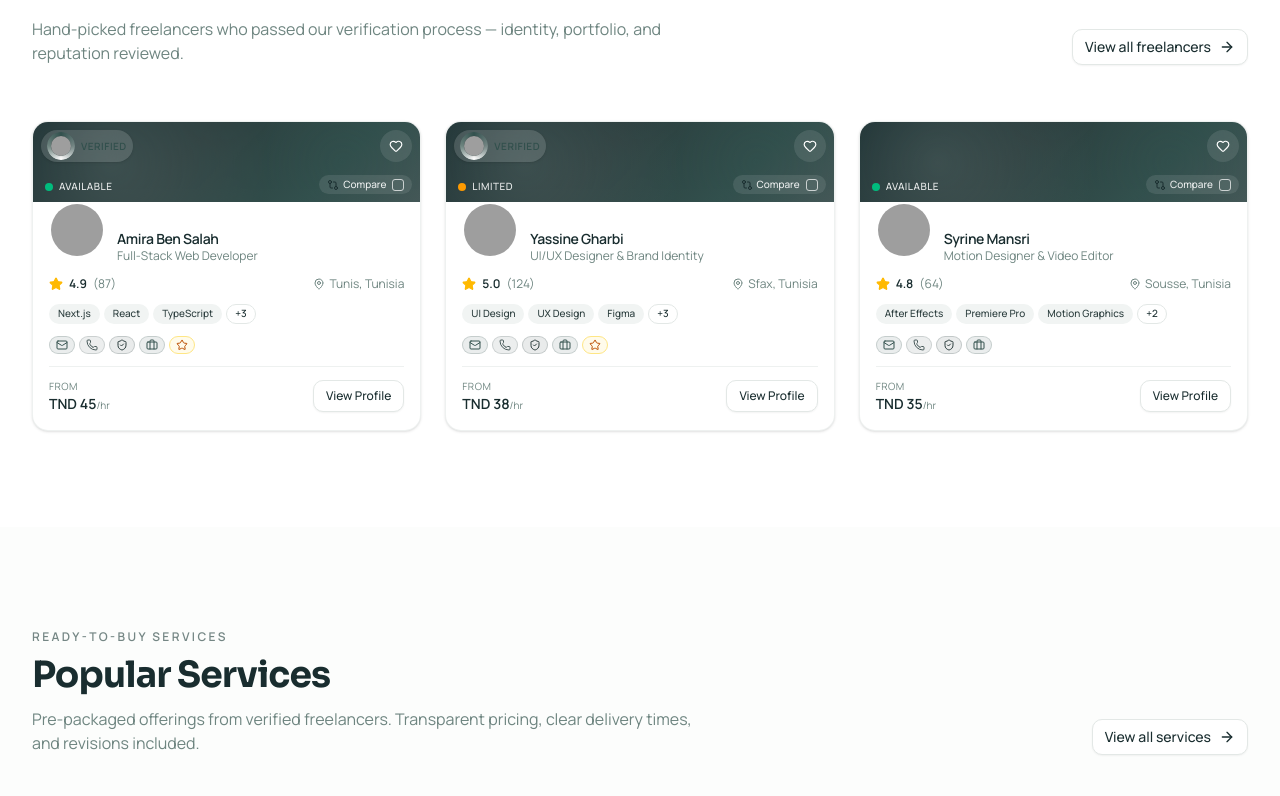
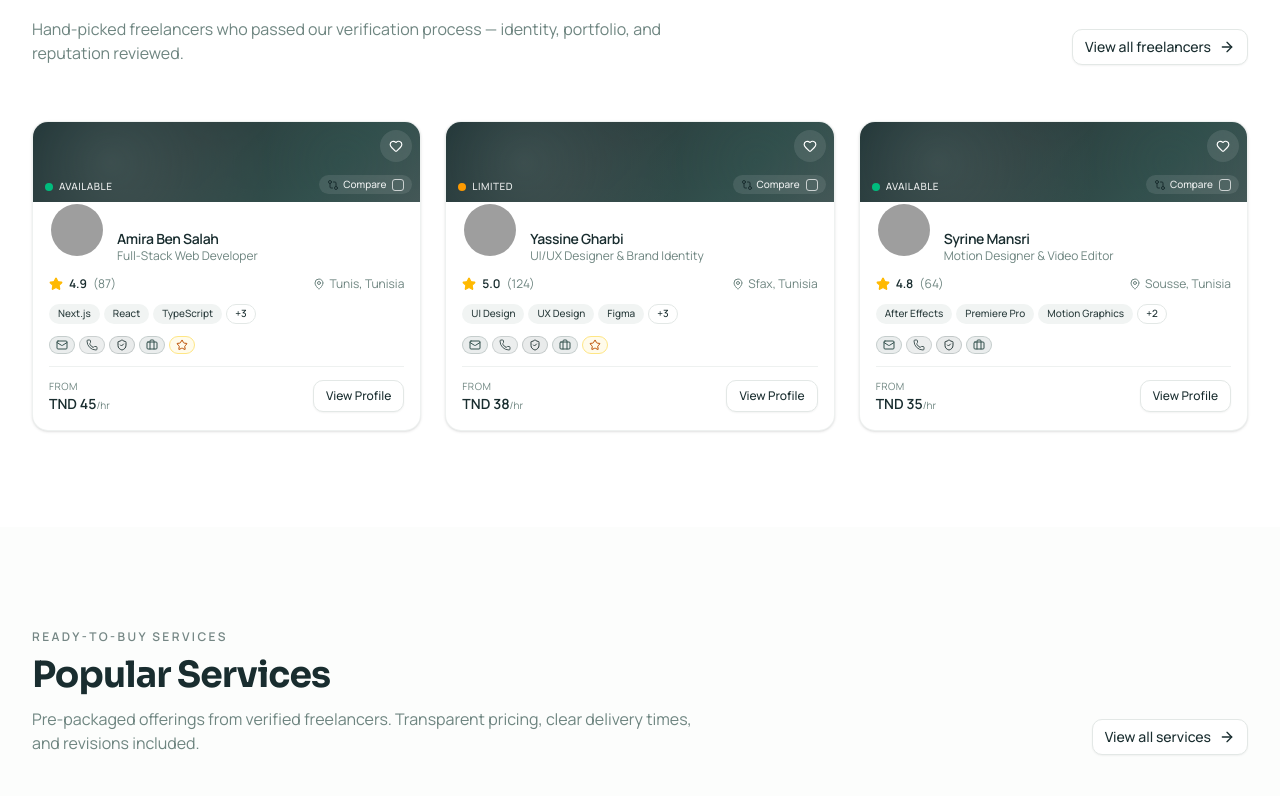
Before and after one commit to Dhaker23/Khidmah, a Next.js app: page / in a window 1280 px wide. Shown: the part 4384-5180 px from the top of the page. Built offline with nearby package versions, Linux system fonts and the light colour scheme; grey boxes are pictures that could not be loaded.

Commit message:
fix: remove TrustSeal 'VERIFIED' badge from freelancer cards

```diff
--- a/src/components/khidma/freelancer-card.tsx
+++ b/src/components/khidma/freelancer-card.tsx
@@ -7,7 +7,6 @@ import { Button } from "@/components/ui/button";
 import { Badge } from "@/components/ui/badge";
 import { Avatar, AvatarFallback, AvatarImage } from "@/components/ui/avatar";
 import { VerificationBadge } from "./verification";
-import { TrustSeal } from "./trust-seal";
 import { useApp } from "@/lib/store";
 import { formatTND, formatNumber, type Freelancer } from "@/lib/khidma-data";
 import { cn } from "@/lib/utils";
@@ -89,12 +88,6 @@ export function FreelancerCard({ freelancer: f, index = 0, layout = "grid" }: Fr
               className={cn("size-3.5", isFav ? "fill-rose-500 text-rose-500" : "text-white")}
             />
           </button>
-          {/* Compact Trust Seal — top-left of cover strip for top-rated freelancers */}
-          {f.topRated && (
-            <div className="absolute top-2 left-2 inline-flex items-center gap-1 rounded-full bg-white/15 backdrop-blur-md px-1.5 py-0.5 shadow-sm">
-              <TrustSeal variant="compact" animated={false} />
-            </div>
-          )}
           <div className="absolute bottom-2 left-3 flex items-center gap-1.5">
             <span className={cn("size-2 rounded-full", avail.color)} />
             <span className="text-[10px] uppercase tracking-wider text-white/90 font-medium">
```
Also changed, not shown: upload/pasted_image_1787324233855.png (added), 1 other file (tests, documents, lock files or other folders).
